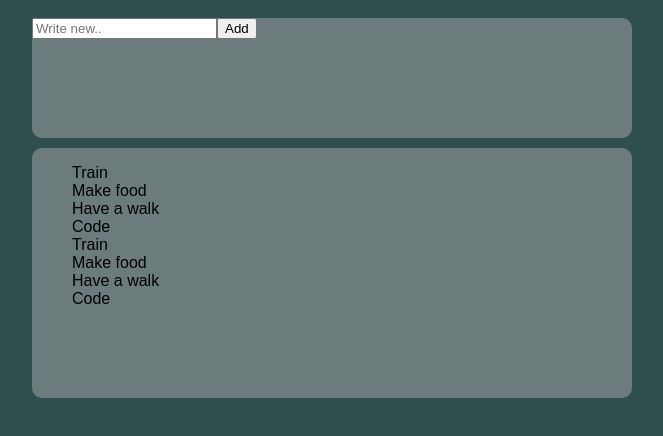
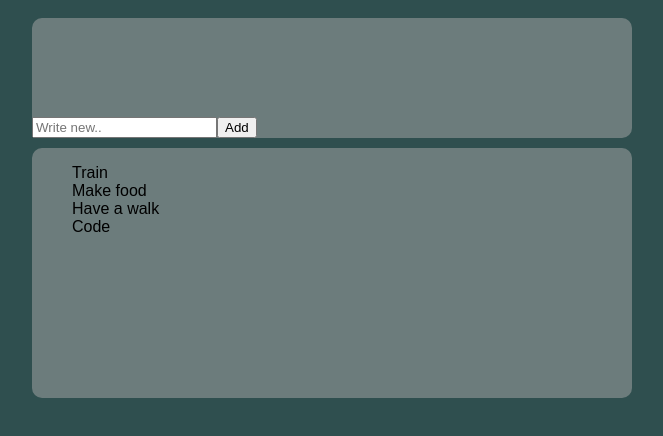
Before and after one commit to Alexandrhall/JSinl1, a website: page index.html in a window 1280 px wide. Shown: the whole page, without its empty margins (308-971 px from the left). Drawn offline with Linux system fonts and the light colour scheme.

Commit message:
haderfix

```diff
--- a/index.html
+++ b/index.html
@@ -9,15 +9,10 @@
         <link href="dist/main.min.css" rel="stylesheet" />
     </head>
     <body>
-        <div id="headwrap"></div>
-        <div id="mainwrap">
-            <ul id="myList" class="list">
-                <li>Train</li>
-                <li>Make food</li>
-                <li>Have a walk</li>
-                <li>Code</li>
-            </ul>
+        <header id="headwrap"></header>
+        <main id="mainwrap">
+            <ul id="myList" class="list"></ul>
             <ul id="doneList" class="list"></ul>
-        </div>
+        </main>
     </body>
 </html>
--- a/scss/main.scss
+++ b/scss/main.scss
@@ -17,6 +17,8 @@ body {
     height: 120px;
     border-radius: 10px;
     margin: 10px;
+    display: flex;
+    align-items: self-end;
 }
 
 #mainwrap {
@@ -28,6 +30,7 @@ body {
     .list {
         li {
             list-style: none;
+            cursor: pointer;
         }
     }
 }
```
Also changed, not shown: dist/main.min.css.
